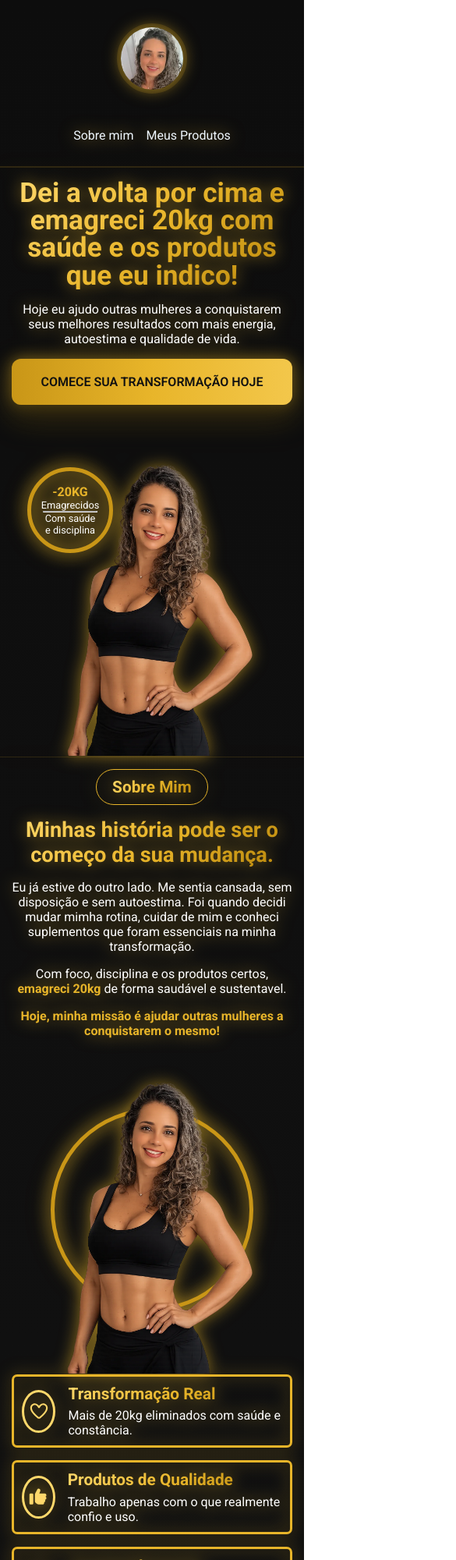
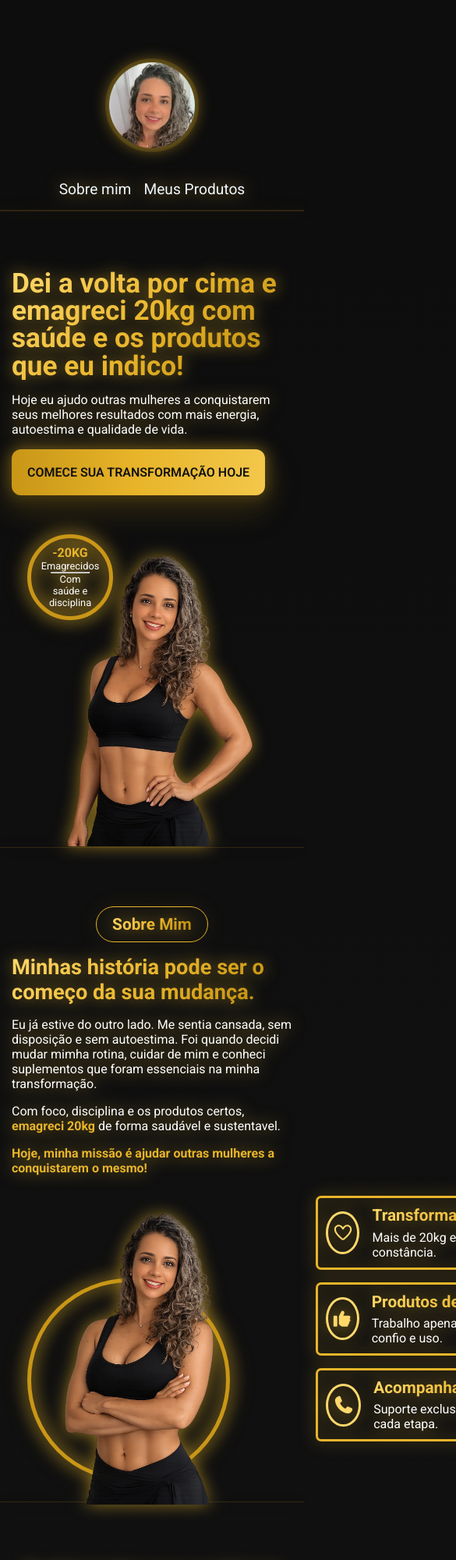
Before and after one commit to ClintindosSites/geisavieira, a plain HTML site: page index.html in a window 390 px wide. Shown: the top 2000 px of the page at 78% size, 585 px wide, since content can reach past the window. Drawn offline with Linux system fonts and the light colour scheme.

Commit message:
corrigindo layout

```diff
--- a/index.html
+++ b/index.html
@@ -3,8 +3,51 @@
   <head>
     <meta charset="UTF-8" />
     <meta name="viewport" content="width=device-width, initial-scale=1.0" />
-    <title>Geisa Viera</title>
-    <link rel="shortcut icon" href="/assets/favicon.ico" type="image/x-icon" />
+    <title>
+      Geisa Vieira | Emagrecimento Saudável e Suplementos de Qualidade
+    </title>
+
+    <meta
+      name="description"
+      content="Conheça a história de Geisa Vieira, que eliminou mais de 20kg e hoje ajuda outras pessoas a conquistarem resultados com suplementos de qualidade, acompanhamento e hábitos saudáveis."
+    />
+
+    <meta
+      name="keywords"
+      content="Geisa Vieira, emagrecimento, perder peso, suplementos, suplementos alimentares, saúde, bem-estar, transformação, qualidade de vida, suplementos para emagrecer, suplementos fitness, emagrecer com saúde"
+    />
+
+    <meta name="author" content="Clintin dos Sites" />
+
+    <meta name="robots" content="index, follow" />
+
+    <meta name="language" content="pt-BR" />
+
+    <meta name="theme-color" content="#0D0D0D" />
+    <meta property="og:type" content="website" />
+
+    <meta property="og:locale" content="pt_BR" />
+
+    <meta
+      property="og:title"
+      content="Geisa Vieira | Transforme sua vida com saúde"
+    />
+
+    <meta
+      property="og:description"
+      content="Conheça os suplementos que fazem parte da transformação da Geisa Vieira e descubra como iniciar sua própria jornada de emagrecimento saudável."
+    />
+
+    <meta property="og:url" content="https://seudominio.com.br/" />
+
+    <meta
+      property="og:image"
+      content="https://geisavieira.vercel.app/assets/og-image.webp"
+    />
+    <link rel="canonical" href="https://seudominio.com.br/" />
+    <meta property="og:site_name" content="Geisa Vieira" />
+    <link rel="icon" href="/assets/favicon.ico" />
+    <link rel="apple-touch-icon" href="/assets/favicon.ico" />
     <link rel="stylesheet" href="styles.css" />
     <link rel="preconnect" href="https://fonts.googleapis.com" />
     <link rel="preconnect" href="https://fonts.gstatic.com" crossorigin />
@@ -12,12 +55,39 @@
       href="https://fonts.googleapis.com/css2?family=Montserrat:ital,wght@0,100..900;1,100..900&family=Roboto:ital,wght@0,100..900;1,100..900&display=swap"
       rel="stylesheet"
     />
+    <script type="application/ld+json">
+      {
+        "@context": "https://schema.org",
+        "@type": "Person",
+        "name": "Geisa Vieira",
+        "url": "https://seudominio.com.br",
+        "image": "https://seudominio.com.br/assets/geisa.webp",
+        "jobTitle": "Criadora de Conteúdo Digital",
+        "description": "Influenciadora digital que compartilha sua transformação e indica suplementos para saúde, bem-estar e emagrecimento.",
+        "sameAs": [
+          "https://www.instagram.com/ageisavieira/",
+          "https://www.tiktok.com/@ageisavieira"
+        ]
+      }
+    </script>
   </head>
   <body>
     <header>
       <div class="container">
-        <div class="logo">
-          <img src="/assets/perfil.png" alt="Foto de perfil de Geisa Vieira" />
+        <div class="logos">
+          <div class="logo">
+            <img
+              src="/assets/perfil.png"
+              alt="Foto de perfil de Geisa Vieira"
+            />
+          </div>
+          <!--    <div class="logo2">
+            <img
+              src="/assets/logo.webp"
+              alt="LOgomarca de Geisa Vieira"
+              class="logoimg"
+            />
+          </div>-->
         </div>
         <nav>
           <a href="#sobre">Sobre mim</a>
@@ -74,7 +144,7 @@
         <div class="text-2">
           <div class="img">
             <img
-              src="/assets/geisa-vieira-fit.webp"
+              src="/assets/geisa-vieira-fit-2.webp"
               alt="Foto de GeisaVieira"
             />
             <div class="circle"></div>
--- a/styles.css
+++ b/styles.css
@@ -72,6 +72,13 @@ h3 {
   width: 100%;
   border: 5px solid rgba(232, 181, 42, 0.15);
 }
+.logo2 img {
+  width: 100%;
+  max-width: 200px;
+}
+.logos {
+  display: flex;
+}
 header {
   border-bottom: 1px solid rgba(232, 181, 42, 0.15);
 
@@ -119,6 +126,7 @@ p {
 strong {
   color: #e8b52a;
 }
+
 .hero .text h1 {
   font-size: 3rem;
   background: linear-gradient(135deg, #ffd86b, #e8b52a, #b8860b);
@@ -368,18 +376,61 @@ footer {
   .container {
     flex-direction: column;
     text-align: center;
+    align-items: center;
   }
 
   .hero .container {
     gap: 60px;
+    text-align: left;
+    flex-direction: row;
+    justify-content: center;
+    flex-wrap: wrap;
   }
-
+  .hero .text {
+    flex: 1;
+  }
+  .hero .text h1 {
+    line-height: 1;
+  }
+  .hero .img {
+    flex: 1;
+  }
+  .hero .img img {
+    margin-bottom: -80px;
+  }
+  .hero .ctaBtn {
+    width: fit-content;
+  }
+  .badge-rounded {
+    left: -20px;
+    top: -120px;
+  }
+  .sobre {
+    margin-bottom: 20px;
+  }
+  .sobre img {
+    margin-bottom: -20px;
+  }
+  .list .item-sobre {
+    display: flex;
+    flex-direction: row;
+    text-align: left;
+  }
+  .sobre .container {
+    display: flex;
+  }
+  .sobre .container .text-2 {
+    display: flex;
+    flex-direction: row;
+  }
+  .sobre .text {
+    text-align: left;
+  }
   .products-grid {
-    display: grid;
-    grid-template-columns: repeat(2, 1fr);
+    display: flex;
+    flex-wrap: wrap;
     gap: 30px;
   }
-
   .text-2 {
     flex-direction: column;
   }
@@ -393,110 +444,83 @@ footer {
   }
 }
 @media (max-width: 768px) {
-  header {
-    flex-direction: column;
-    gap: 25px;
-  }
-
-  .logo img {
-    max-width: 90px;
-  }
-
-  nav {
-    flex-wrap: wrap;
-    justify-content: center;
-  }
-
-  nav a {
-    font-size: 1rem;
-  }
-
   .container {
     flex-direction: column;
     text-align: center;
-    gap: 40px;
+    align-items: center;
+    margin-top: 60px;
   }
 
-  .hero .text h1 {
-    font-size: 2.4rem;
+  .hero .container {
+    gap: 60px;
+    text-align: left;
+    flex-direction: row;
+    justify-content: center;
+    flex-wrap: wrap;
+  }
+  .hero .ctaBtn {
+    width: fit-content;
   }
 
-  h2 {
-    font-size: 2rem;
+  .sobre {
+    margin-top: 4px;
+    margin-bottom: 20px;
+  }
+  .sobre img {
+    margin-bottom: -20px;
+  }
+  .list .item-sobre {
+    display: flex;
+    flex-direction: row;
+    text-align: left;
+  }
+  .sobre .container {
+    display: flex;
+  }
+  .sobre .container .text-2 {
+    display: flex;
+    flex-direction: row;
+  }
+  .sobre .text {
+    text-align: left;
+  }
+  .products-grid {
+    display: flex;
+    flex-wrap: wrap;
+    gap: 30px;
+    margin: 0 auto;
+    justify-content: center;
+  }
+  .text-2 {
+    flex-direction: column;
   }
 
-  .hero .text p {
-    font-size: 1.15rem;
-  }
-
-  .img img {
-    max-width: 320px;
-  }
-
-  .circle {
-    width: 320px;
-    height: 320px;
-    top: 50px;
-    left: 50%;
-    transform: translateX(-50%);
+  .list {
+    width: 100%;
   }
 
   .badge-rounded {
-    width: 120px;
-    height: 120px;
-
-    top: 20px;
-    right: 10px;
-
-    padding: 15px;
+    right: -30px;
   }
-
-  .badge-rounded strong {
-    font-size: 1.3rem;
-  }
-
-  .item-sobre {
-    flex-direction: column;
-    text-align: center;
-  }
-
-  .products-grid {
-    display: grid;
-    grid-template-columns: 1fr;
-    gap: 25px;
-    width: 100%;
-  }
-
-  .cards {
-    width: 100%;
-    max-width: 380px;
-    margin: auto;
-  }
-
-  .ctaBtn {
-    width: 100%;
-    text-align: center;
-  }
-
-  .redes-sociais svg {
-    width: 55px;
-    height: 55px;
-  }
-
-  footer {
-    text-align: center;
+  .circle {
+    max-width: 350px;
+    max-height: 350px;
   }
 }
 @media (max-width: 480px) {
   header {
-    padding: 15px;
+    padding: 0;
   }
 
   .container {
     padding: 15px;
+    flex-direction: column;
   }
   .hero {
     margin-bottom: 5px;
+  }
+  .hero .container {
+    flex-direction: column;
   }
   .hero .text h1 {
     font-size: 2.2rem;
@@ -518,7 +542,9 @@ footer {
   .img img {
     max-width: 260px;
   }
-
+  .hero .container .img {
+    margin-bottom: 57px;
+  }
   .circle {
     width: 260px;
     height: 260px;
@@ -529,6 +555,7 @@ footer {
     height: 110px;
     font-size: 0.8rem;
     left: -30px;
+    top: -10px;
   }
 
   .badge-rounded strong {
@@ -560,6 +587,7 @@ footer {
     margin-top: -35px;
     margin-bottom: 35px;
   }
+
   .item-sobre {
     flex-direction: row;
     text-align: left;
@@ -580,4 +608,36 @@ footer {
     display: flex;
     margin: 0 auto;
   }
+  .sobre .text-2 {
+    display: flex;
+    flex-direction: column;
+    flex: 1;
+  }
+  .sobre .text {
+    flex: 1;
+  }
+  .sobre .text-2 {
+    display: flex;
+
+    flex-direction: column;
+
+    align-items: center;
+
+    gap: 30px;
+  }
+  .circle {
+    top: 100px;
+    left: 20px;
+  }
+  .sobre .text-2 .img {
+    width: 100%;
+
+    flex: none;
+  }
+
+  .sobre .text-2 .list {
+    width: 100%;
+
+    flex: none;
+  }
 }
```
Also changed, not shown: assets/logo.webp (added), assets/og-image.webp (added).
